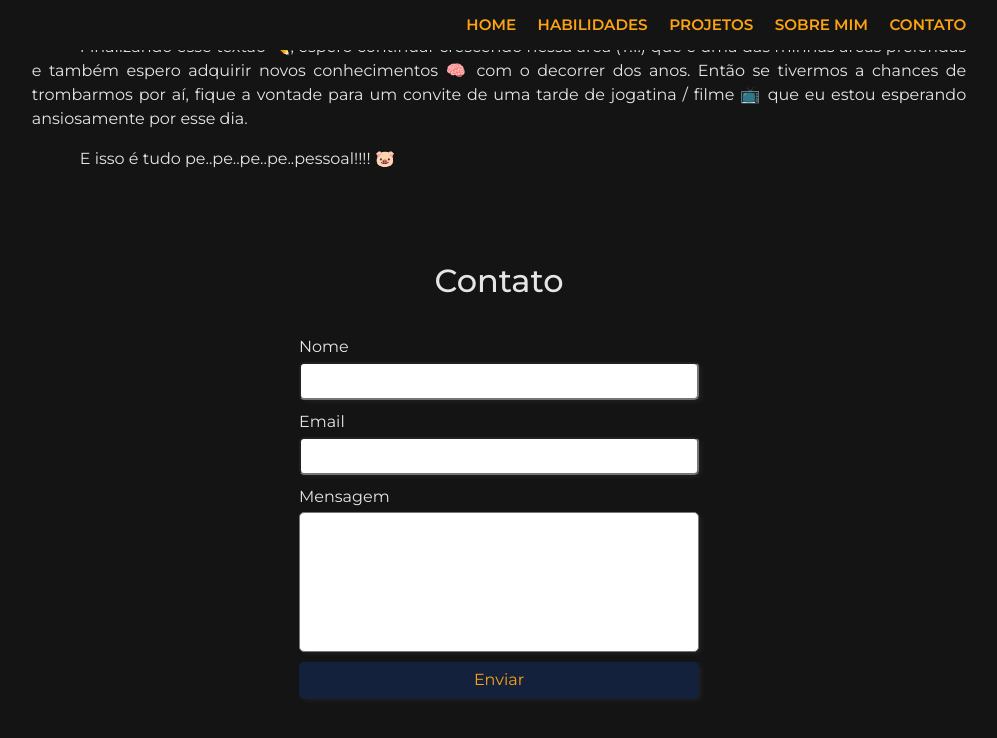
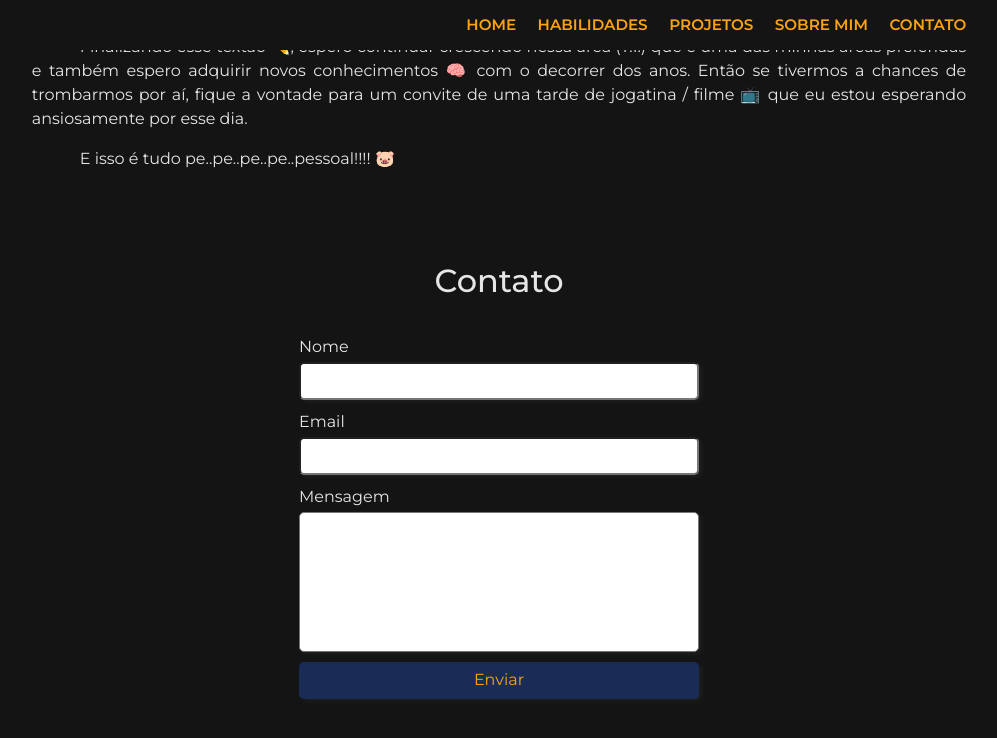
Before and after one commit to EdiJunior88/Portfolio, a plain HTML site: page index.html in a window 1280 px wide. In both pictures the pointer is over the button "Enviar". Shown: the part 2219-2957 px from the top of the page, without its empty margins (141-1138 px from the left). Drawn offline with Linux system fonts and the light colour scheme.

Commit message:
Pequena atualização no CSS - Personalização da cor no :hover

```diff
--- a/css/index.css
+++ b/css/index.css
@@ -8,6 +8,7 @@
   --cor-sombra: #e5e5e50e;
   --cor-fundo-caixas: #14213d;
   --cor-hover-links: #3366d6;
+  --cor-hover-botao: #192c55;
 }
 
 * {
@@ -317,6 +318,12 @@ label {
   background: var(--cor-fundo-caixas);
 }
 
+.botao:hover {
+  background: var(--cor-hover-botao);
+  transition: 0.7s;
+}
+
+/* Personalizando o Scroll Bar (Barra de Rolagem) dentro da caixa mensagem */
 #mensagem::-webkit-scrollbar {
   width: 12px; /* width of the entire scrollbar */
 }
```
